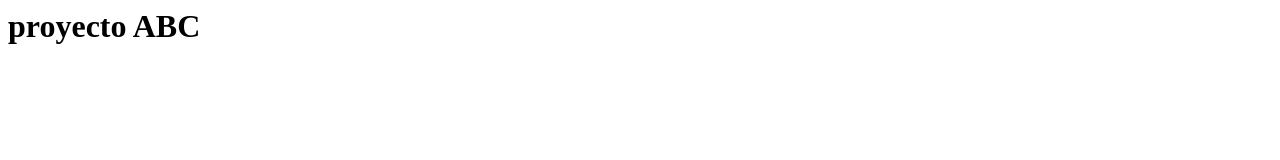
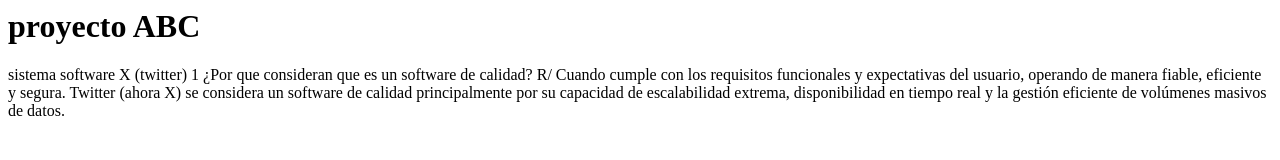
Before and after one commit to justin2210-source/Proyecto_ABC, a plain HTML site: page index.html in a window 1280 px wide. Drawn offline with Linux system fonts and the light colour scheme.

Commit message:
Update index.html

```diff
--- a/index.html
+++ b/index.html
@@ -5,8 +5,13 @@
     <TITLE>Proyecto ABC</TITLE>
   </HEAD>
   <BODY>
-    <h1>
-      proyecto  ABC
-    </h1>
+    <h1>proyecto ABC</h1>
+    <p>
+      sistema software X (twitter)
+  1 ¿Por que consideran que es un software de calidad?
+    R/ Cuando cumple con los requisitos funcionales y expectativas del usuario, operando de manera fiable, eficiente y segura.
+     Twitter (ahora X) se considera un software de calidad principalmente por su capacidad de escalabilidad extrema, disponibilidad en tiempo real y la gestión eficiente de volúmenes masivos de datos.
+
+    </p>
   </BODY>
 </HTML>
```
